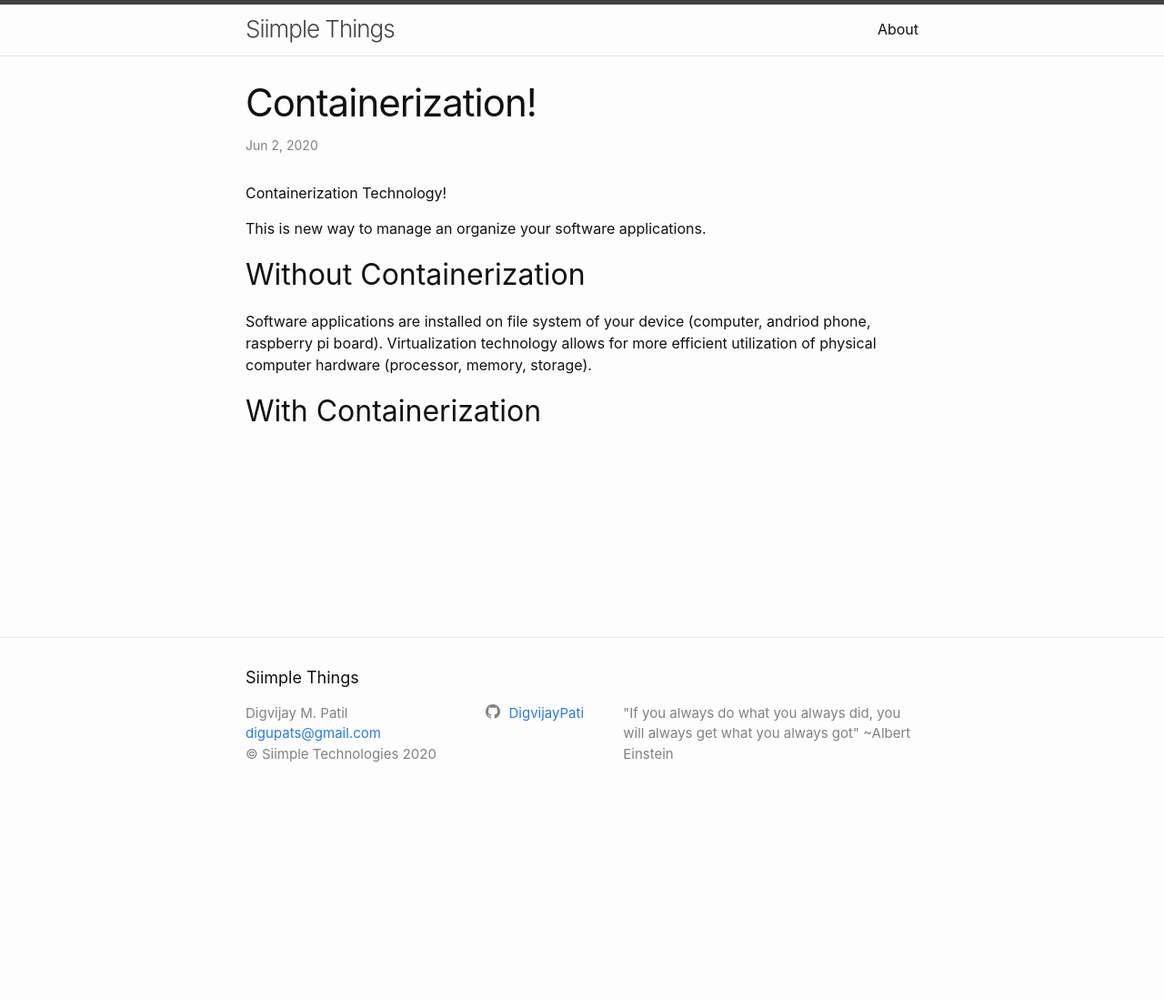
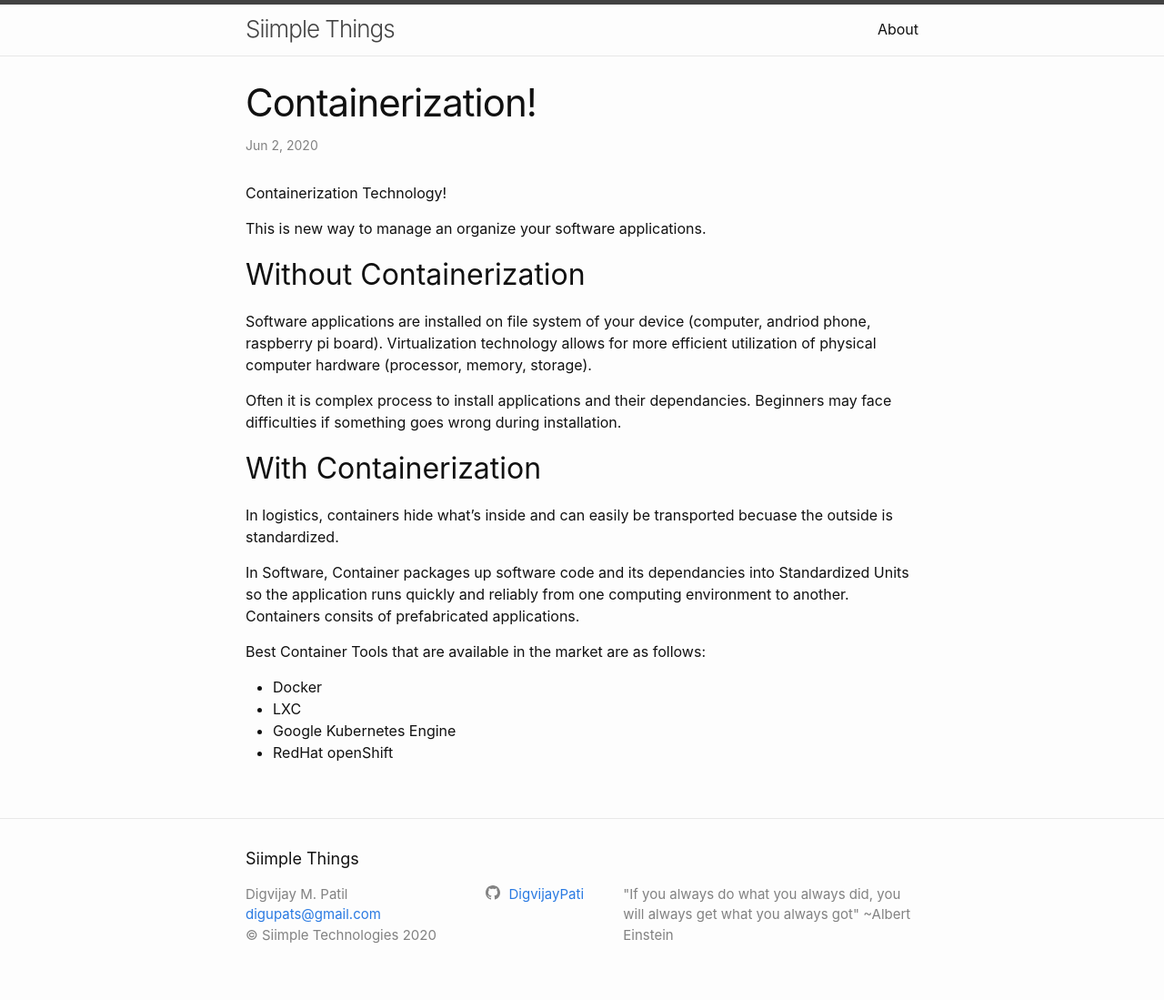
Before and after one commit to DigvijayPati/my-blog, a Jekyll site: the page built from _posts/2020-06-02-containerization.md, in a window 1280 px wide. Shown: the whole page at 91% size. Built offline with Jekyll 4.4.1, drawn with Linux system fonts in a browser that asks for light colours; before the commit the page ends 900 px from its top, so only the background shows below that.

Commit message:
updated documentation

```diff
--- a/_posts/2020-06-02-containerization.md
+++ b/_posts/2020-06-02-containerization.md
@@ -11,4 +11,16 @@ This is new way to manage an organize your software applications.
 ## Without Containerization
 Software applications are installed on file system of your device (computer, andriod phone, raspberry pi board). Virtualization technology allows for more efficient utilization of physical computer hardware (processor, memory, storage).
 
+Often it is complex process to install applications and their dependancies. Beginners may face difficulties if something goes wrong during installation.
+
 ## With Containerization
+
+In logistics, containers hide what's inside and can easily be transported becuase the outside is standardized.
+
+In Software, Container packages up software code and its dependancies into Standardized Units so the application runs quickly and reliably from one computing environment to another. Containers consits of prefabricated applications.
+
+Best Container Tools that are available in the market are as follows:
+* Docker
+* LXC
+* Google Kubernetes Engine
+* RedHat openShift
```
